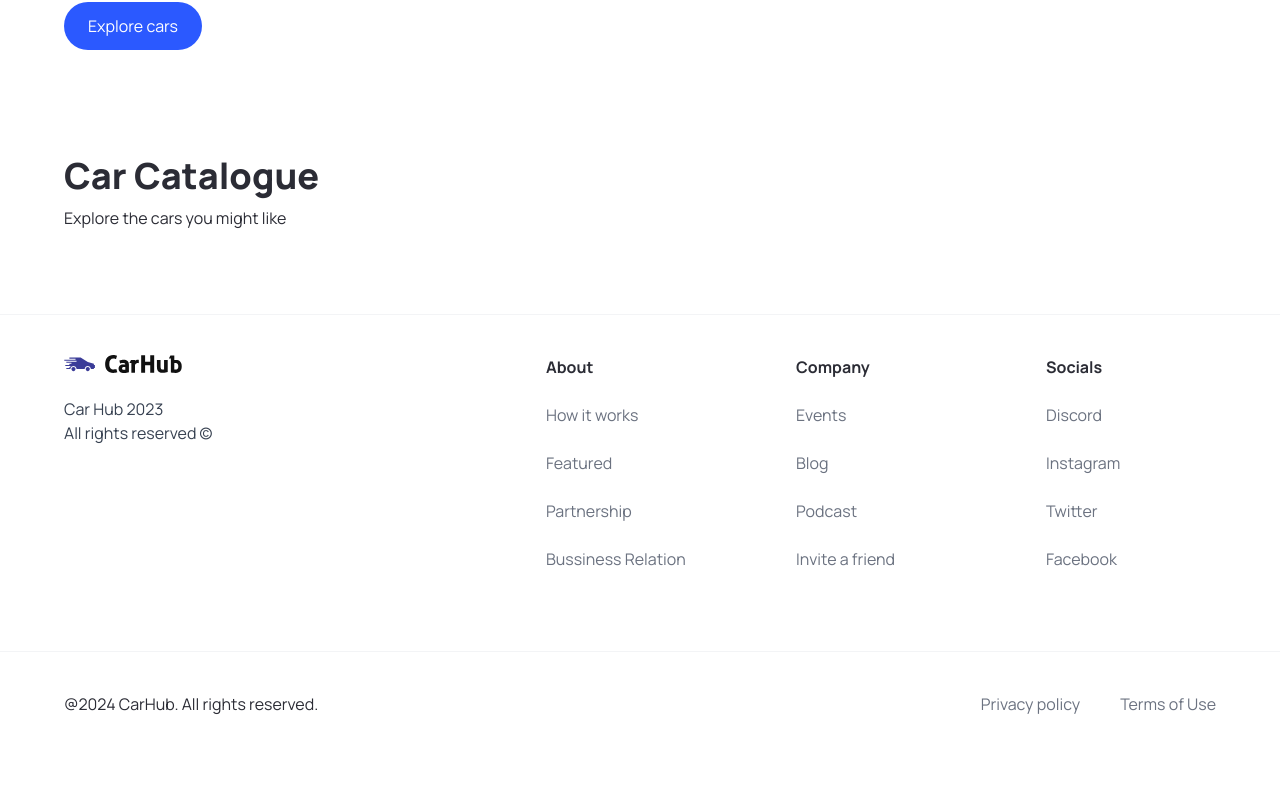
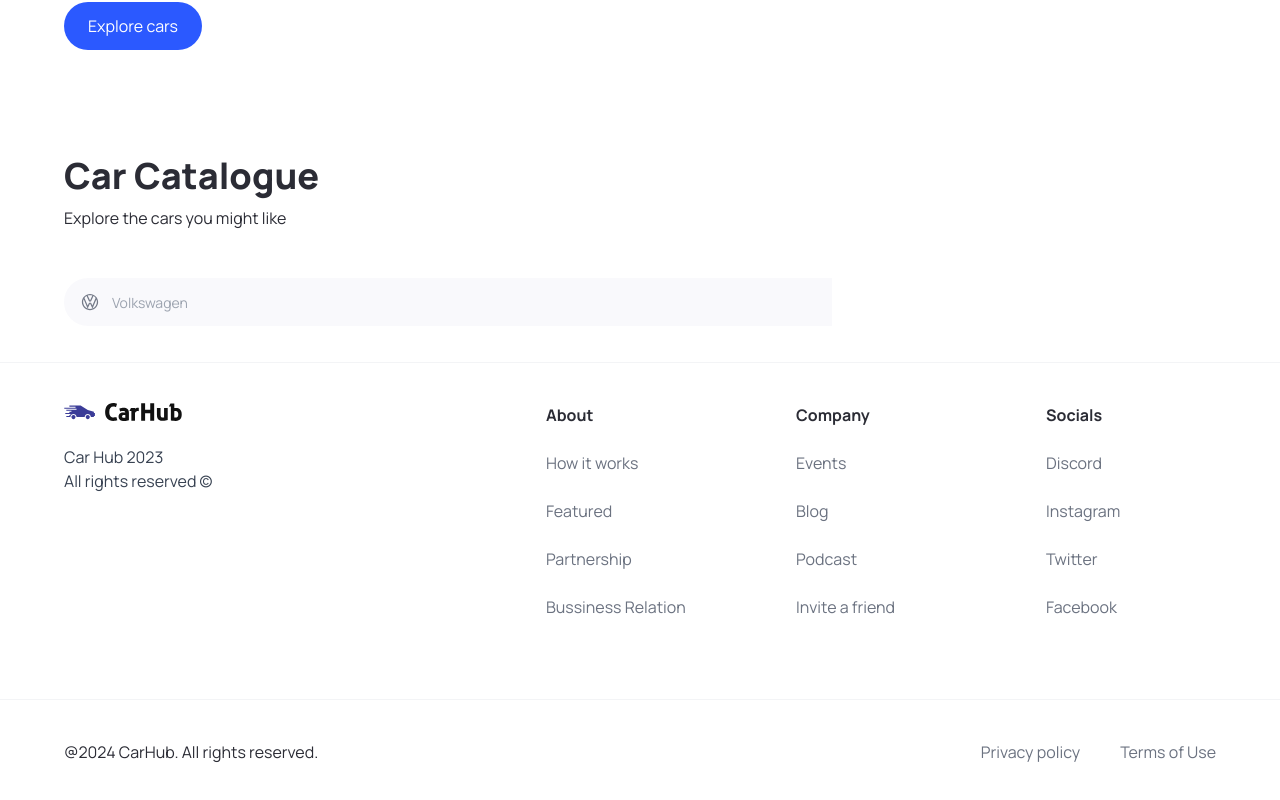
Before and after one commit to kilelx/car-showcase, a Next.js app: page / in a window 1280 px wide. Shown: the part 708-1508 px from the top of the page. Before the commit the page ends 1464 px from the top, so only its background shows below. Built offline with nearby package versions, Linux system fonts and the light colour scheme.

Commit message:
wip on combobox

```diff
--- a/components/SearchManufacturer.tsx
+++ b/components/SearchManufacturer.tsx
@@ -1,11 +1,35 @@
+'use client'
+
+import { useState } from "react"
+import Image from "next/image"
 import { searchManufacturerProps } from "@/types"
-import { Combobox, Transition } from "@headlessui/react"
+import { Combobox, ComboboxButton, ComboboxInput, Transition } from "@headlessui/react"
 
 const SearchManufacturer = ({manufacturer, setManufacturer} : searchManufacturerProps) => {
+
+  const [query, setQuery] = useState('');
+
   return (
     <div className="search-manufacturer">
       <Combobox>
-        <div className="relative w-full"></div>
+        <div className="relative w-full">
+          <ComboboxButton className='absolute top-[14px]'>
+            <Image
+              src="/car-logo.svg"
+              width={20}
+              height={20}
+              className="ml-4"
+              alt="Car logo"
+            />
+          </ComboboxButton>
+          <ComboboxInput
+            className="search-manufacturer__input"
+            placeholder="Volkswagen"
+            displayValue={(manufacturer: string) => manufacturer}
+            // Updating the value
+            onChange={(e) => setQuery(e.target.value)}
+          />
+        </div>
       </Combobox>
     </div>
   )
```
